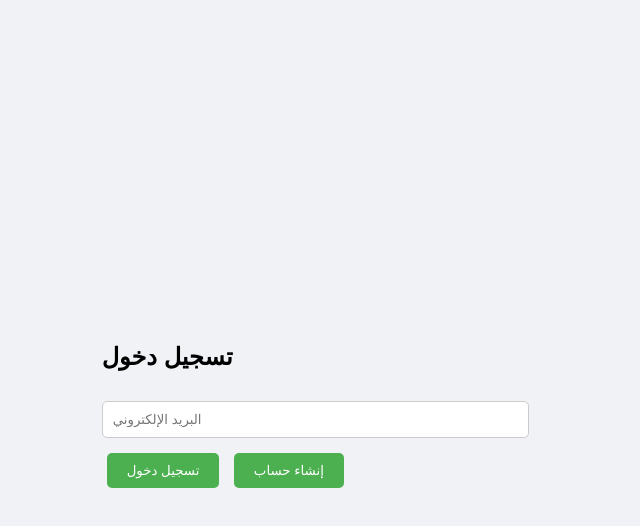
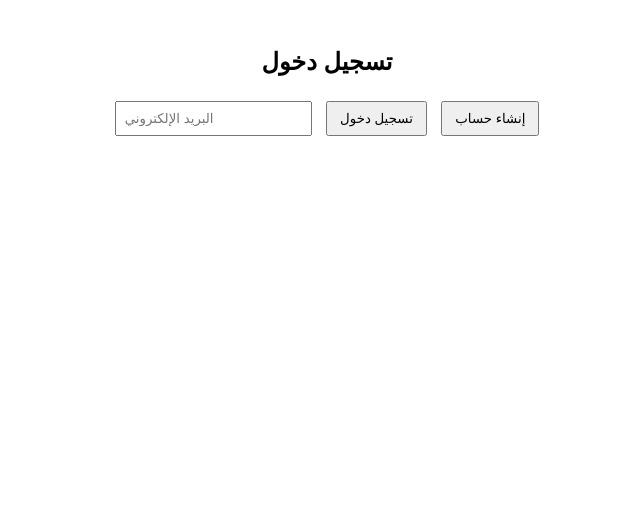
Before and after one commit to kiro12kiro/kiropay, a website: page frontend/index.html in a window 1280 px wide. Shown: the whole page, without its empty margins (313-953 px from the left). Drawn offline with Linux system fonts and the light colour scheme.

Commit message:
Update style.css

```diff
--- a/frontend/style.css
+++ b/frontend/style.css
@@ -1,47 +1,16 @@
 body {
   font-family: Arial, sans-serif;
-  background-color: #f0f2f5;
-  display: flex;
-  justify-content: center;
-  align-items: center;
-  height: 100vh;
-}
-
-#auth-section, #dashboard {
-  background-color: white;
-  padding: 30px;
-  border-radius: 10px;
-  box-shadow: 0 0 15px rgba(0,0,0,0.2);
   text-align: center;
-  width: 300px;
+  padding: 20px;
 }
 
 input {
-  width: 90%;
-  padding: 10px;
-  margin: 10px 0;
-  border-radius: 5px;
-  border: 1px solid #ccc;
+  margin: 5px;
+  padding: 8px;
 }
 
 button {
-  padding: 10px 20px;
   margin: 5px;
-  border: none;
-  border-radius: 5px;
+  padding: 8px 12px;
   cursor: pointer;
-  background-color: #4CAF50;
-  color: white;
 }
-
-button:hover {
-  background-color: #45a049;
-}
-
-.visa-card {
-  background: linear-gradient(135deg, #1a1a1a, #555);
-  color: white;
-  padding: 20px;
-  border-radius: 15px;
-  margin-bottom: 20px;
-}
```
